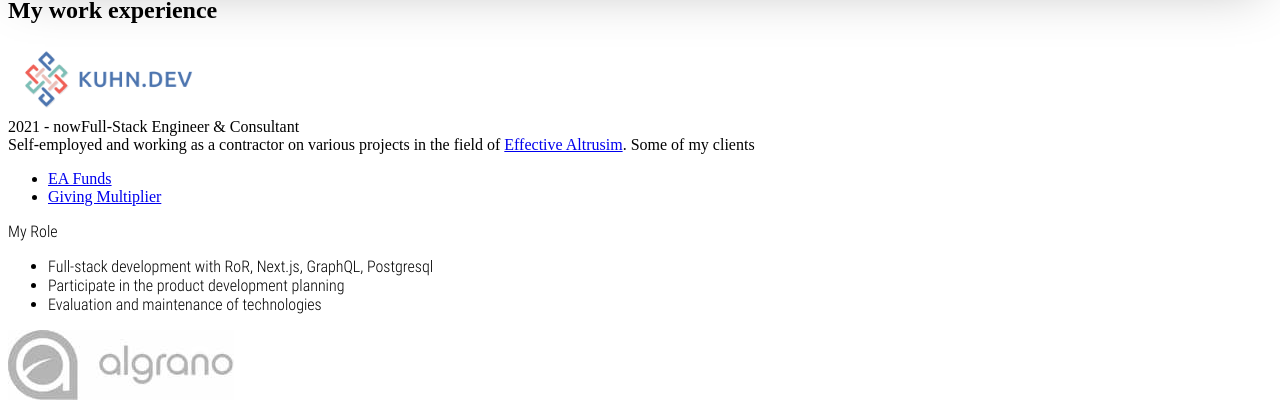
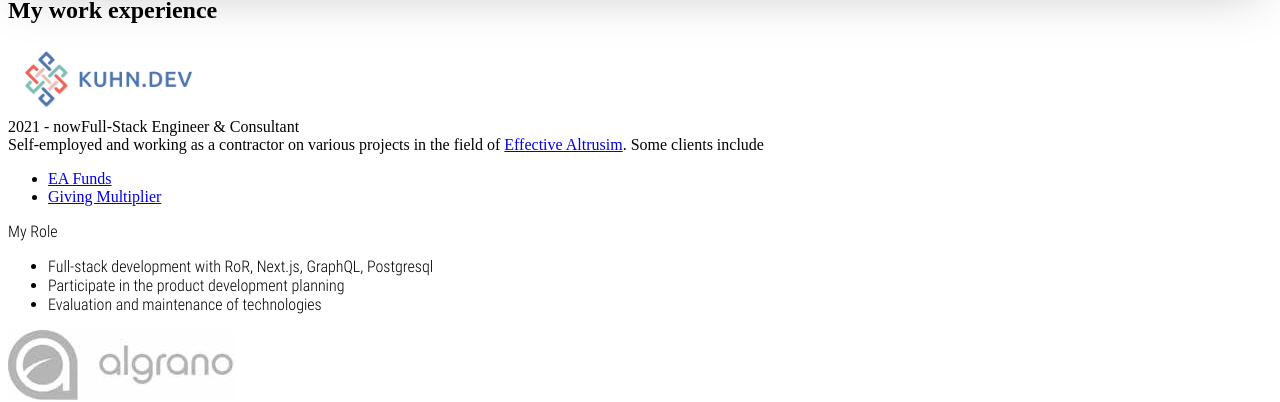
Before and after one commit to rasoolsomji/kuhn_dev, a Next.js app: page / in a window 1280 px wide. Shown: the part 3257-3659 px from the top of the page. Built offline with nearby package versions, Linux system fonts and the light colour scheme.

Commit message:
Improve copy

```diff
--- a/pages/index.js
+++ b/pages/index.js
@@ -91,8 +91,8 @@ export default function Home() {
           <WorkList className='w-full'>
             <Work company='kuhn.dev' title='Full-Stack Engineer & Consultant' date='2021 - now' img='images/kuhn.png'>
               Self-employed and working as a contractor on various projects in the field of <a rel='noopener noreferrer nofollow' target='_blank' href='https://www.effectivealtruism.org/'>Effective Altrusim</a>.
-              Some of my clients
-              <ul className='ml-8 list-disc'>
+              Some clients include
+              <ul className='text-left ml-8 list-disc'>
                 <li><a rel='noopener noreferrer nofollow' target='_blank' href='https://funds.effectivealtruism.org/'>EA Funds</a></li>
                 <li><a rel='noopener noreferrer nofollow' target='_blank' href='https://givingmultiplier.org/'>Giving Multiplier</a></li>
               </ul>
```
